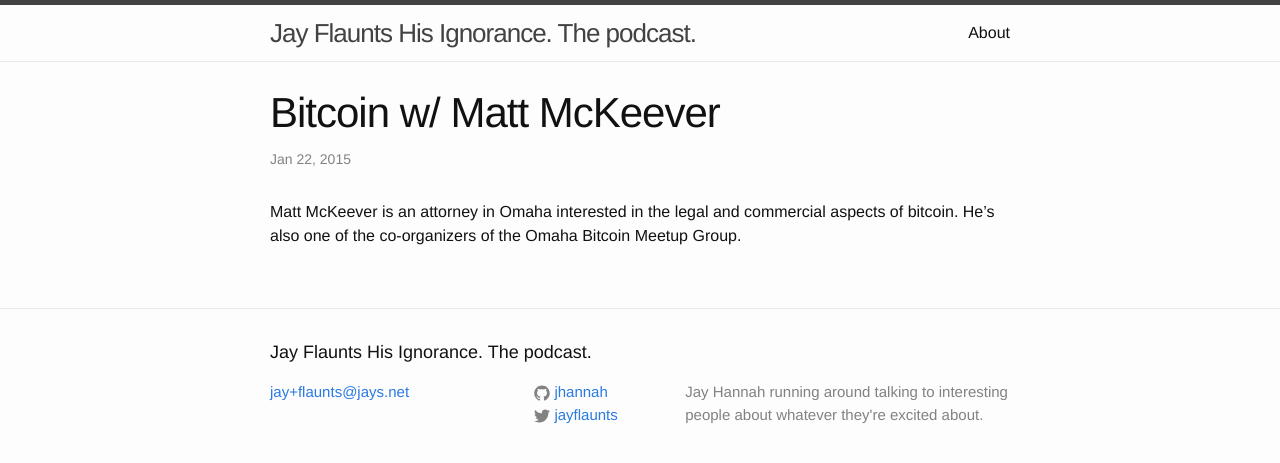
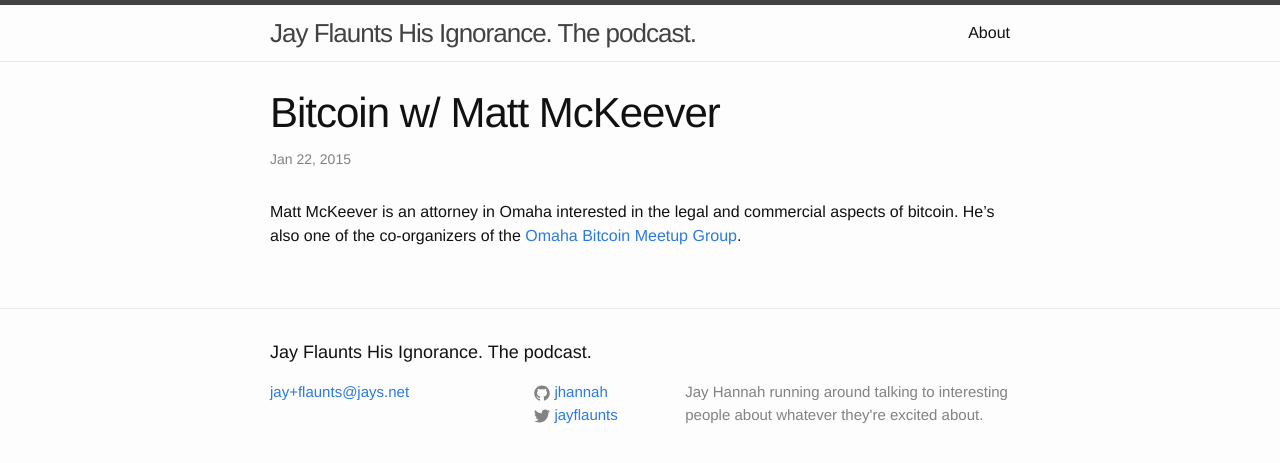
Before and after one commit to jhannah/jayflaunts, a Jekyll site: the page built from _posts/2015-01-22-bitcoin.md, in a window 1280 px wide. Shown: the top 463 px of the page. Built offline with Jekyll 4.4.1, drawn with Linux system fonts in a browser that asks for light colours; some of the changed lines change nothing that is shown.

Commit message:
Added link

```diff
--- a/_posts/2015-01-22-bitcoin.md
+++ b/_posts/2015-01-22-bitcoin.md
@@ -6,4 +6,5 @@
 ---
 
 Matt McKeever is an attorney in Omaha interested in the legal and commercial aspects
-of bitcoin. He's also one of the co-organizers of the Omaha Bitcoin Meetup Group.
+of bitcoin. He's also one of the co-organizers of the
+[Omaha Bitcoin Meetup Group](http://www.meetup.com/Omaha-Bitcoin-Meetup-Group/).
```
